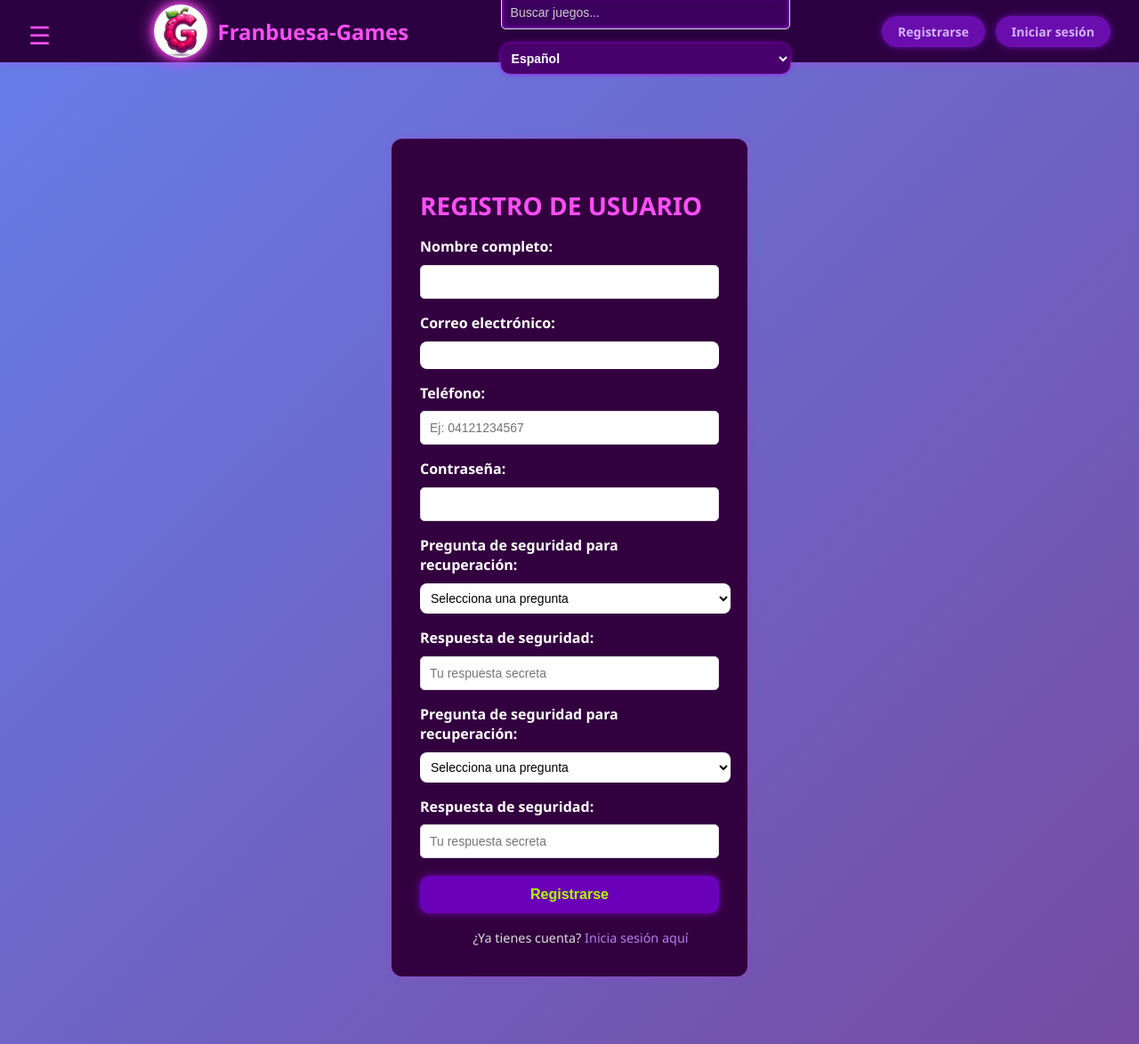
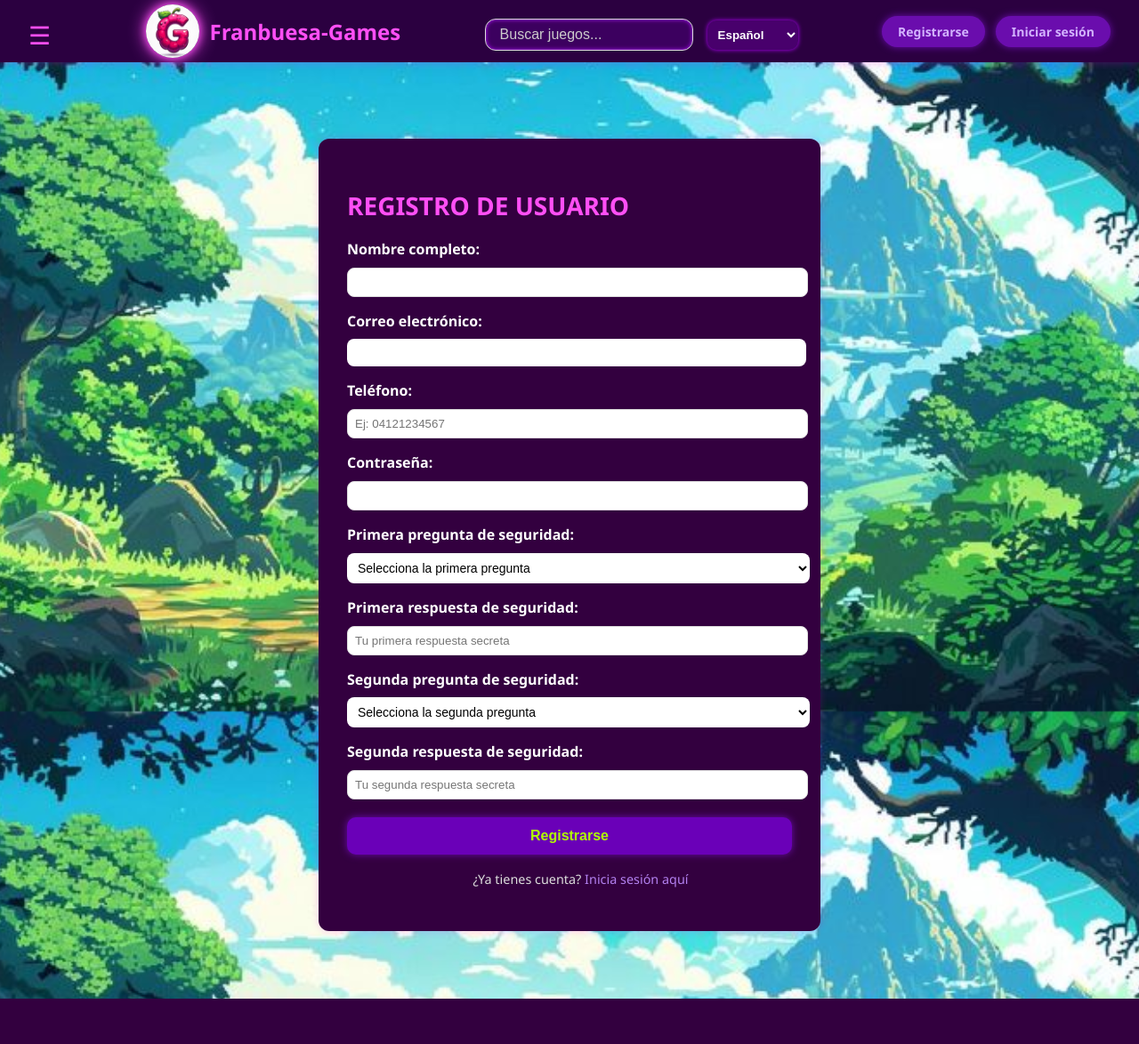
Before and after one commit to GabuLands/Franbuesa-Games, a PHP site: page /registro.php in a window 1280 px wide. Shown: the whole page at 89% size. After the commit the page ends 1123 px from the top, so only its background shows below. Run offline with PHP 8.4, Linux system fonts and the light colour scheme; some libraries are stand-ins or nearby versions.

Commit message:
Ajustes de estilo

```diff
--- a/css/estilos.css
+++ b/css/estilos.css
@@ -1,3 +1,4 @@
+
 body {
   font-family: 'Segoe UI', Tahoma, Geneva, Verdana, sans-serif;
   background-color: #1a002d;
@@ -23,7 +24,7 @@ body {
   padding: 30px;
   border-radius: 15px;
   max-width: 900px;
-  margin: 130px;
+  margin: 100px auto;
   box-shadow: 0 0 25px rgba(255, 64, 129, 0.4);
   backdrop-filter: blur(5px);
 }
@@ -250,7 +251,6 @@ figcaption {
   display: flex;
   align-items: center;
   gap: 1rem;
-  flex-wrap: wrap;
   margin-top: 0.5rem;
 }
 
@@ -403,7 +403,7 @@ figcaption {
 }
 
 .formulario-usuario {
-  max-width: 400px;
+  max-width: 500px;
   margin: 110px auto;
   background-color: #33003f;
   padding: 2rem;
@@ -488,7 +488,7 @@ figcaption {
 
 .formulario label {
   font-weight: bold;
-  color: #a2007d;
+  color: #a2007d;ego
 }
 
 .formulario input,
@@ -507,10 +507,9 @@ figcaption {
   padding: 20px;
 }
 
-        * { margin: 0; padding: 0; box-sizing: border-box; }
+
         body {
             font-family: 'Segoe UI', Tahoma, Geneva, Verdana, sans-serif;
-            background: linear-gradient(135deg, #667eea 0%, #764ba2 100%);
             min-height: 100vh;
             padding: 20px;
         }
@@ -536,11 +535,7 @@ figcaption {
         .form-group { margin-bottom: 15px; }
         label { display: block; margin-bottom: 5px; color: #333; font-weight: 500; }
         input[type="text"], input[type="password"], input[type="number"], select, input[type="file"] {
-            width: 100%;
-            padding: 10px;
             border: 1px solid #ddd;
-            border-radius: 5px;
-            font-size: 14px;
         }
         input:focus, select:focus { outline: none; border-color: #667eea; }
         button {
--- a/index.php
+++ b/index.php
@@ -83,8 +83,6 @@
     <li><a href="juegos.php"><i data-lucide="gamepad-2"></i> Juegos</a></li>
     <li><a href="recargas.php"><i data-lucide="dollar-sign"></i> Recargas</a></li>
     <li><a href="registro.php"><i data-lucide="user-plus"></i> Registrarse</a></li>
-    <li><a href="implementar_seg_sql.php"><i data-lucide="user"></i> Panel Gestión</a></li>
-    <li><a href="logout.php"><i data-lucide="log-in"></i>Salir</a></li>
   </ul>
 </nav>
 
--- a/recargas.php
+++ b/recargas.php
@@ -106,7 +106,7 @@ if ($_SERVER["REQUEST_METHOD"] == "POST") {
       <form id="formRecarga" method="POST" action="recargas.php">
 
         <label for="juego">Selecciona el juego:</label>
-        <select name="juego" id="juego" style="width:100%; padding:8px; border-radius:8px; margin-bottom: 10px;" required>
+        <select name="juego" id="juego" style="width:103%; padding:8px; border-radius:8px; margin-bottom: 10px;" required>
           <option value="cod">Call of Duty Mobile</option>
           <option value="freefire">Free Fire</option>
           <option value="ml">Mobile Legends</option>
--- a/registro.php
+++ b/registro.php
@@ -1,45 +1,51 @@
 <?php
 date_default_timezone_set('America/Caracas');
-include 'conexion.php'; // Asegúrate de que coincida con las mayúsculas/minúsculas de tu archivo (ej: Conexion.php si es necesario)
+include 'conexion.php';
 
 $mensaje = "";
 
-// 2. Verificamos si el usuario presionó el botón de registrarse
 if ($_SERVER["REQUEST_METHOD"] == "POST") {
-    $nombre   = $_POST['nombre'];
-    $correo   = $_POST['correo'];
-    $password = $_POST['clave'];
-    $telefono = $_POST['telefono'];
+    // Sanitización básica y asignación segura con operador ?? ''
+    $nombre   = trim($_POST['nombre'] ?? '');
+    $correo   = trim($_POST['correo'] ?? '');
+    $password = $_POST['clave'] ?? '';
+    $telefono = trim($_POST['telefono'] ?? '');
 
-    // Capturamos los campos nuevos de seguridad
-    $pregunta_seguridad = $_POST['pregunta_seguridad'];
-    $respuesta_seguridad = $_POST['respuesta_seguridad'];
+    // Captura segura de preguntas y respuestas
+    $pregunta_seguridad_1  = $_POST['pregunta_seguridad_1'] ?? '';
+    $respuesta_seguridad_1 = trim($_POST['respuesta_seguridad_1'] ?? '');
+    $pregunta_seguridad_2  = $_POST['pregunta_seguridad_2'] ?? '';
+    $respuesta_seguridad_2 = trim($_POST['respuesta_seguridad_2'] ?? '');
 
     try {
-        // 3. Preparamos la consulta SQL incluyendo los campos de preguntas de seguridad
-        $sql = "INSERT INTO USUARIO (Nombre_Completo, Correo_Electronico, Contraseña, Telefono, Pregunta_Seguridad, Respuesta_Seguridad, Estado_Usuario)
-                VALUES (?, ?, ?, ?, ?, ?, 'Activo')";
+        $sql = "INSERT INTO USUARIO (\"Nombre_Completo\", \"Correo_Electronico\", \"Contraseña\", \"Telefono\", \"Pregunta_Seguridad_1\", \"Respuesta_Seguridad_1\", \"Pregunta_Seguridad_2\", \"Respuesta_Seguridad_2\", \"Estado_Usuario\")
+                VALUES (?, ?, ?, ?, ?, ?, ?, ?, 'Activo')";
 
         $stmt = $pdo->prepare($sql);
-        $stmt->execute([$nombre, $correo, $password, $telefono, $pregunta_seguridad, $respuesta_seguridad]);
+        $stmt->execute([
+            $nombre,
+            $correo,
+            $password,
+            $telefono,
+            $pregunta_seguridad_1,
+            $respuesta_seguridad_1,
+            $pregunta_seguridad_2,
+            $respuesta_seguridad_2
+        ]);
 
-        // OBTENER ID GENERADO: Lo necesitamos para la traza de auditoría
         $nuevo_id_usuario = $pdo->lastInsertId();
 
-        // =========================================================================
-        // REGISTRAR ACTIVIDAD (TRAZAS): Auditoría de registro de nuevo usuario
-        // =========================================================================
+        // REGISTRO EN AUDITORÍA
         $detalle_traza = "REGISTRO EXITOSO. Se creó el nuevo usuario: " . $nombre . " [Correo: " . $correo . "]";
-        $stmt_audit = $pdo->prepare("INSERT INTO auditoria (ID_Usuario, Accion, Tabla_Afectada, Detalle, IP_Direccion) VALUES (?, 'REGISTRO_USUARIO', 'USUARIO', ?, ?)");
+        $stmt_audit = $pdo->prepare("INSERT INTO auditoria (\"ID_Usuario\", \"Accion\", \"Tabla_Afectada\", \"Detalle\", \"IP_Direccion\") VALUES (?, 'REGISTRO_USUARIO', 'USUARIO', ?, ?)");
         $stmt_audit->execute([$nuevo_id_usuario, $detalle_traza, $_SERVER['REMOTE_ADDR']]);
-        // =========================================================================
 
-        $mensaje = "<p style='color: #2ecc71; background: rgba(0,0,0,0.5); padding: 10px;'>¡Registro exitoso! Ya puedes iniciar sesión.</p>";
+        $mensaje = "<p style='color: #2ecc71; background: rgba(0,0,0,0.5); padding: 10px; border-radius: 5px;'>¡Registro exitoso! Ya puedes iniciar sesión.</p>";
     } catch (PDOException $e) {
-        if ($e->getCode() == 23000) { // Error de correo duplicado
-            $mensaje = "<p style='color: #e74c3c; background: rgba(0,0,0,0.5); padding: 10px;'>Error: El correo ya está registrado.</p>";
+        if ($e->getCode() == 23505 || $e->getCode() == 23000) { // Error de duplicidad (Correo / Clave única)
+            $mensaje = "<p style='color: #e74c3c; background: rgba(0,0,0,0.5); padding: 10px; border-radius: 5px;'>Error: El correo electrónico ya se encuentra registrado.</p>";
         } else {
-            $mensaje = "<p style='color: #e74c3c; background: rgba(0,0,0,0.5); padding: 10px;'>Error: " . $e->getMessage() . "</p>";
+            $mensaje = "<p style='color: #e74c3c; background: rgba(0,0,0,0.5); padding: 10px; border-radius: 5px;'>Error de BD: " . $e->getMessage() . "</p>";
         }
     }
 }
@@ -96,6 +102,7 @@ if ($_SERVER["REQUEST_METHOD"] == "POST") {
 
     <form id="form-registro" class="formulario-usuario" method="POST" action="registro.php" style="margin: 40px auto;">
       <h1>Registro de usuario</h1>
+
       <label for="nombre">Nombre completo:</label>
       <input type="text" id="nombre" name="nombre" required />
 
@@ -108,30 +115,33 @@ if ($_SERVER["REQUEST_METHOD"] == "POST") {
       <label for="clave">Contraseña:</label>
       <input type="password" id="clave" name="clave" required />
 
-      <label for="pregunta_seguridad">Pregunta de seguridad para recuperación:</label>
-      <select class="pregunta_seguridad" name="pregunta_seguridad" required style="width: 104%; padding: 10px; border-radius: 8px; background-color: #fff; font-size: 14px; padding: 0.5rem; margin-top: 0.3rem; border: none;">
-        <option value="">Selecciona una pregunta </option>
+      <!-- Pregunta y Respuesta 1 -->
+      <label for="pregunta_seguridad_1">Primera pregunta de seguridad:</label>
+      <select id="pregunta_seguridad_1" name="pregunta_seguridad_1" required style="width: 104%; padding: 10px; border-radius: 8px; background-color: #fff; font-size: 14px; padding: 0.5rem; margin-top: 0.3rem; border: none;">
+        <option value="">Selecciona la primera pregunta</option>
         <option value="¿Cuál es el nombre de tu primera mascota?">¿Cuál es el nombre de tu primera mascota?</option>
         <option value="¿En qué ciudad nació tu madre?">¿En qué ciudad nació tu madre?</option>
         <option value="¿Cuál era tu videojuego favorito de la infancia?">¿Cuál era tu videojuego favorito de la infancia?</option>
         <option value="¿Cuál es el nombre de tu escuela primaria?">¿Cuál es el nombre de tu escuela primaria?</option>
       </select>
 
-      <label for="respuesta_seguridad">Respuesta de seguridad:</label>
-      <input type="text" id="respuesta_seguridad" name="respuesta_seguridad" placeholder="Tu respuesta secreta" required />
+      <label for="respuesta_seguridad_1">Primera respuesta de seguridad:</label>
+      <input type="text" id="respuesta_seguridad_1" name="respuesta_seguridad_1" placeholder="Tu primera respuesta secreta" required />
 
-      <label for="pregunta_seguridad">Pregunta de seguridad para recuperación:</label>
-      <select class="pregunta_seguridad" name="pregunta_seguridad" required style="width: 104%; padding: 10px; border-radius: 8px; background-color: #fff; font-size: 14px; padding: 0.5rem; margin-top: 0.3rem; border: none;">
-        <option value="">Selecciona una pregunta </option>
-        <option value="¿Cuál es el nombre de tu primera mascota?">¿Cuál es el nombre de tu primera mascota?</option>
-        <option value="¿En qué ciudad nació tu madre?">¿En qué ciudad nació tu madre?</option>
-        <option value="¿Cuál era tu videojuego favorito de la infancia?">¿Cuál era tu videojuego favorito de la infancia?</option>
-        <option value="¿Cuál es el nombre de tu escuela primaria?">¿Cuál es el nombre de tu escuela primaria?</option>
+      <!-- Pregunta y Respuesta 2 -->
+      <label for="pregunta_seguridad_2">Segunda pregunta de seguridad:</label>
+      <select id="pregunta_seguridad_2" name="pregunta_seguridad_2" required style="width: 104%; padding: 10px; border-radius: 8px; background-color: #fff; font-size: 14px; padding: 0.5rem; margin-top: 0.3rem; border: none;">
+        <option value="">Selecciona la segunda pregunta</option>
+        <option value="¿Cuál es tu película favorita?">¿Cuál es tu película favorita?</option>
+        <option value="¿Nombre de tu mejor amigo de la infancia?">¿Nombre de tu mejor amigo de la infancia?</option>
+        <option value="¿Marca de tu primer coche/vehículo?">¿Marca de tu primer coche/vehículo?</option>
+        <option value="¿En qué calle vivías cuando eras niño?">¿En qué calle vivías cuando eras niño?</option>
       </select>
 
-      <label for="respuesta_seguridad">Respuesta de seguridad:</label>
-      <input type="text" id="respuesta_seguridad" name="respuesta_seguridad" placeholder="Tu respuesta secreta" required />
-      <button type="submit" class="btn-morado">Registrarse</button>
+      <label for="respuesta_seguridad_2">Segunda respuesta de seguridad:</label>
+      <input type="text" id="respuesta_seguridad_2" name="respuesta_seguridad_2" placeholder="Tu segunda respuesta secreta" required />
+
+      <button type="submit" class="btn-morado" style="margin-top: 20px;">Registrarse</button>
 
       <p class="mensaje-secundario">
         ¿Ya tienes cuenta? <a href="login.php">Inicia sesión aquí</a>
```
Also changed, not shown: editar_usuario.php (+30 -8 lines). Lines whose indentation alone changed are shown as unchanged.
